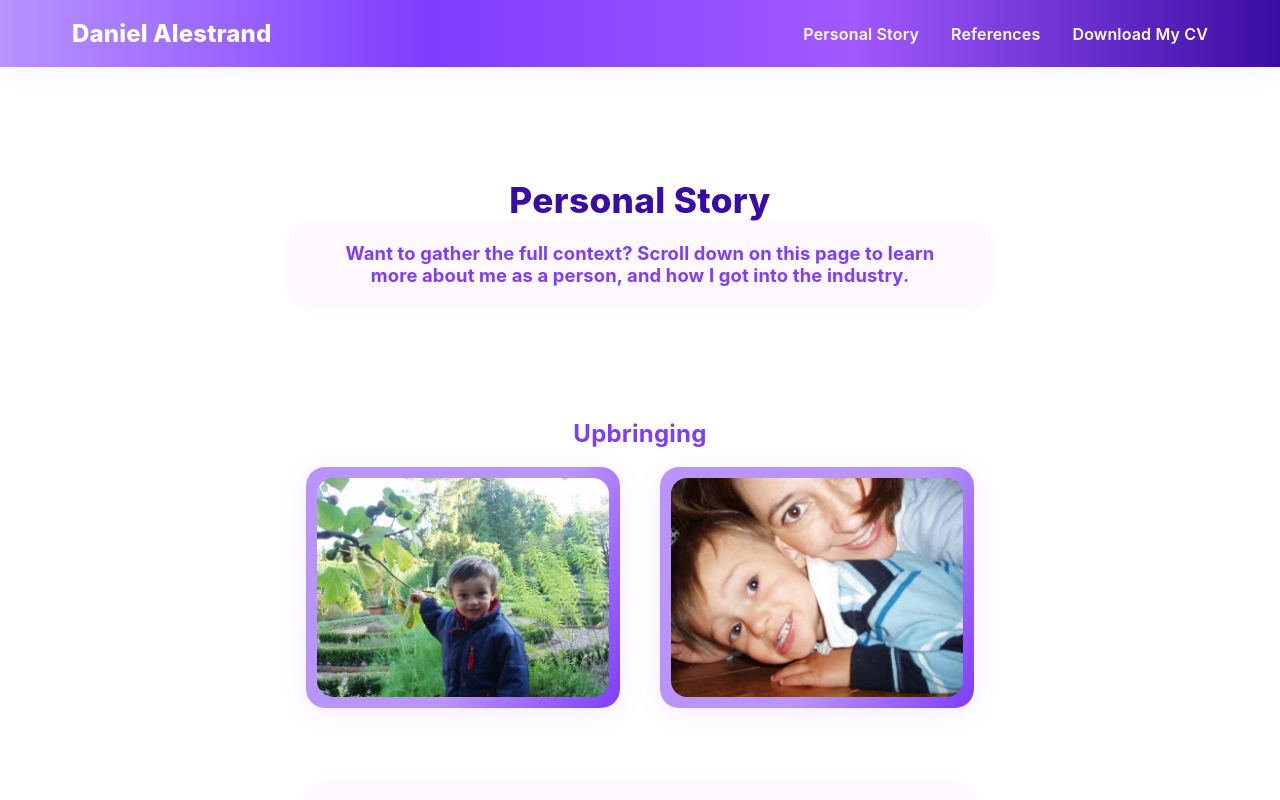
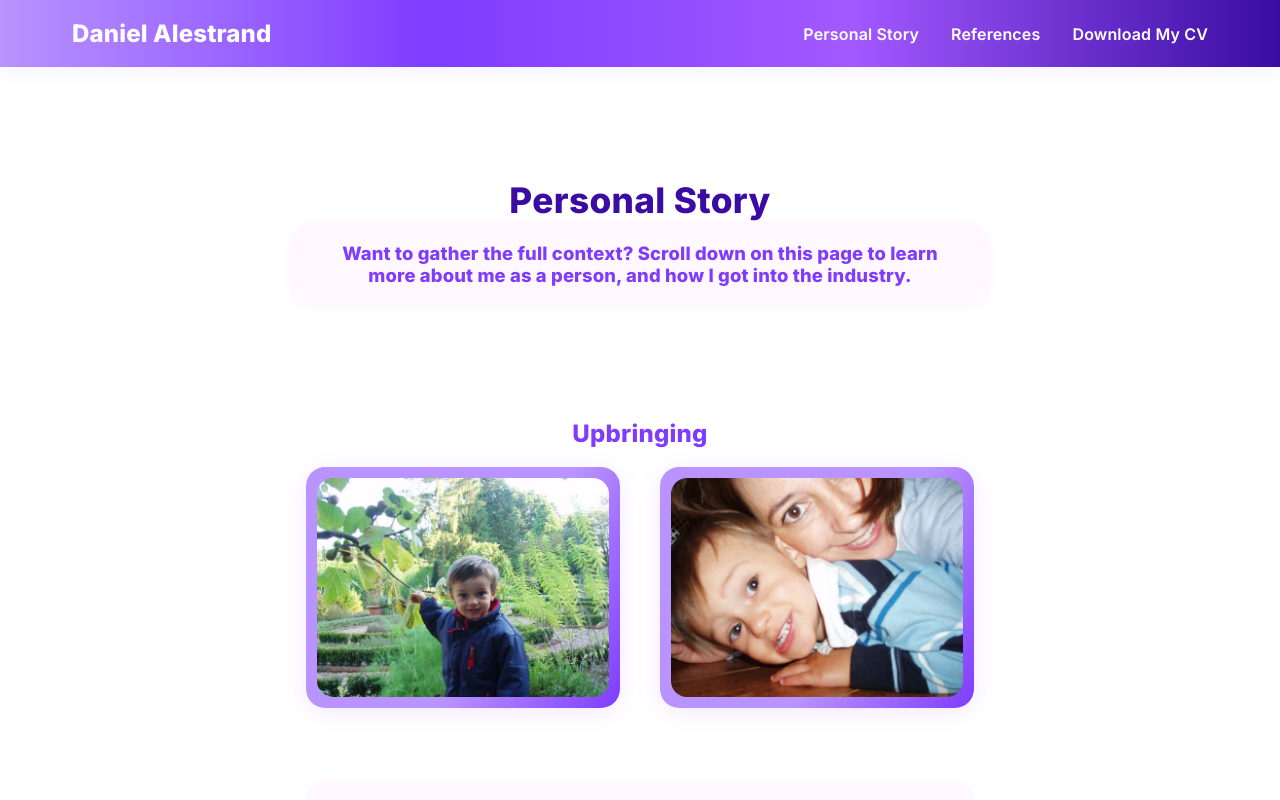
Before and after one commit to Fquarius/marketing-portfolio, a website: page personal-story.html in a window 1280 px wide. Shown: the top 800 px of the page. Drawn offline with nearby package versions, Linux system fonts and the light colour scheme.

Commit message:
Update personal-story.html

```diff
--- a/personal-story.html
+++ b/personal-story.html
@@ -4,6 +4,7 @@
   <meta charset="UTF-8">
   <title>Personal Story | Daniel Alestrand</title>
   <link rel="stylesheet" href="css/style.css">
+  <link href="https://fonts.googleapis.com/css2?family=Inter:wght@400;600;800&display=swap" rel="stylesheet">
 </head>
 <body>
   <header class="main-header">
```
